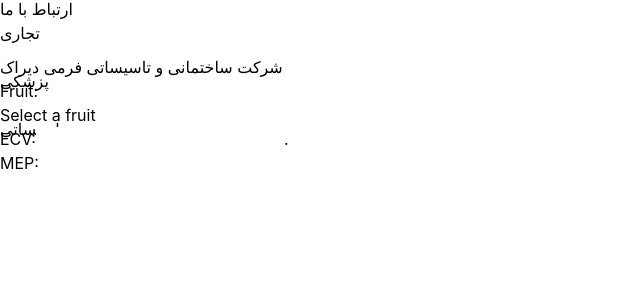
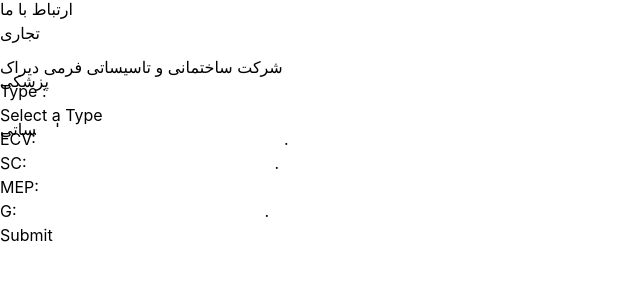
Before and after one commit to sepehrsdgh/Javidi, a Next.js app: page /testInput in a window 1280 px wide. Shown: the part 459-740 px from the top of the page, without its empty margins (0-640 px from the left). Built offline with nearby package versions, Linux system fonts and the light colour scheme; some icons are missing.

Commit message:
complete functionalty

```diff
--- a/components/input/DecimalInput.jsx
+++ b/components/input/DecimalInput.jsx
@@ -47,15 +47,13 @@ const DecimalInput = (props) => {
     }
     return inputFields;
   };
-
-  const inputErrors = useSelector((state) => state.input.inputError);
-  console.log(inputErrors, "test");
-
   return (
     <div className="flex items-center space-x-2 p-4">
       <label className="text-lg font-semibold">{label}:</label>
       {renderInputFields()}
-      {inputErrors.find((ele) => ele.id == id) && <div>58</div>}
+      <div
+        className={`input-${id}-error opacity-0 text-red-400 font-iranBlack transition-all duration-700`}
+      ></div>
     </div>
   );
 };
--- a/components/input/DropDownInput.jsx
+++ b/components/input/DropDownInput.jsx
@@ -1,7 +1,15 @@
-import React, { forwardRef, useState } from "react";
+import React, { forwardRef, useEffect, useRef, useState } from "react";
 
 const DropdownInput = (props) => {
-  const { onComplete, afterSelect, id, i = 0, tabIndex, rangeValue } = props;
+  const {
+    onComplete,
+    afterSelect,
+    id,
+    i = 0,
+    tabIndex,
+    rangeValue,
+    label,
+  } = props;
   const [selectedValue, setSelectedValue] = useState("");
   const [isDropdownOpen, setIsDropdownOpen] = useState(false);
   const handleSelect = (value) => {
@@ -14,21 +22,39 @@ const DropdownInput = (props) => {
     setIsDropdownOpen(!isDropdownOpen);
   };
 
+  const dropdownRef = useRef(null);
+
+  useEffect(() => {
+    const handleClickOutside = (event) => {
+      if (dropdownRef.current && !dropdownRef.current.contains(event.target)) {
+        setIsDropdownOpen(false);
+      }
+    };
+
+    document.addEventListener("mousedown", handleClickOutside);
+    return () => {
+      document.removeEventListener("mousedown", handleClickOutside);
+    };
+  }, []);
+
   return (
-    <div className="relative flex items-center gap-2  w-64 p-4">
+    <div
+      ref={dropdownRef}
+      className="relative flex items-center gap-2  w-64 p-4"
+    >
       <label
         id={`input-${id}-${i}`}
         className="text-lg font-semibold cursor-pointer mb-2"
         onClick={toggleDropdown}
         tabIndex={tabIndex}
       >
-        Fruit:
+        {label} :
       </label>
       <div
         className="w-full p-2 border border-gray-300 rounded-md bg-gray-50 cursor-pointer"
         onClick={toggleDropdown}
       >
-        {selectedValue || "Select a fruit"}
+        {selectedValue || `Select a ${label}`}
       </div>
       {isDropdownOpen && (
         <ul className="absolute w-full bg-white border border-gray-300 rounded-md mt-2 z-10">
--- a/components/input/input.js
+++ b/components/input/input.js
@@ -30,6 +30,11 @@ const InputTypeEnum = {
 
 const InputFormatEnum = {
   Decimal: "decimal",
+  DropDown: "DropDown",
+};
+
+const InputErrorMessageEnum = {
+  outOfRange: "خارج از محدوده ی مجاز ",
 };
 
 class CatchyInput {
@@ -65,6 +70,8 @@ class CatchyInput {
     this.firstInputINBeforeGroup = `input-${this.id - 1}-${0}`;
     this.firstInputInNextGroup = `input-${this.id + 1}-${0}`;
     this.groupIdPattern = `[id^="input-${this.id}-"]`;
+    this.divErrorPattern = `.input-${this.id}-error`;
+    return this;
   };
 }
 
@@ -78,6 +85,7 @@ class DecimalInputHandler extends CatchyInput {
     maxLength,
     inputCount,
     decimalCount,
+    signed,
     ReduxDispatch
   ) {
     super(id, rangeValue, regex, tabIndex, label, maxLength, ReduxDispatch);
@@ -87,14 +95,27 @@ class DecimalInputHandler extends CatchyInput {
     this.regex = regex;
     this.tabIndex = tabIndex;
     this.type = InputTypeEnum.Text;
+    this.signed = signed;
+    this.inputType = InputFormatEnum.Decimal;
   }
 
   handleInputChange = (e, index, inputs, setInputs) => {
-    this.ReduxDispatch(deleteInputError({ id: this.id }));
+    this.hideError();
     this.inputIdMaker(index);
     const value = e.target.value;
 
-    if ((this.regex.test(value) || value === ".") && value.length === 1) {
+    if (
+      (this.regex.test(value) || (index == 0 && this.signed)) &&
+      value.length === 1
+    ) {
+      if (index == 0 && this.signed && value != "+" && value != "-") {
+        const newInputs = [...inputs];
+        newInputs[0] = "+";
+        newInputs[1] = value;
+        setInputs(newInputs);
+        this.goToNextInput();
+        return;
+      }
       const newInputs = [...inputs];
       newInputs[index] = value;
       setInputs(newInputs);
@@ -115,12 +136,12 @@ class DecimalInputHandler extends CatchyInput {
 
   goToNextGroup = () => {
     this.formatValue();
-    if (this.finalValue > 8) {
-      this.ReduxDispatch(
-        addInputError({ id: this.id, message: "out of range!" })
-      );
+    document.getElementById(this.firstInputInNextGroup)?.focus();
+    const errorDiv = document.querySelector(this.divErrorPattern);
+    //must dynamic
+    if (this.validationCheck()) {
+      this.showError();
     }
-    document.getElementById(this.firstInputInNextGroup)?.focus();
   };
 
   goToBeforeGroup = () => {
@@ -132,7 +153,7 @@ class DecimalInputHandler extends CatchyInput {
   };
 
   handleKeyDown = (e, index, inputs, setInputs) => {
-    this.ReduxDispatch(deleteInputError({ id: this.id }));
+    this.hideError();
     this.inputIdMaker(index);
     const newInputs = [...inputs];
     const format = e.target.dataset.format;
@@ -140,7 +161,7 @@ class DecimalInputHandler extends CatchyInput {
     if (key === keyBoardEnum.Enter) {
       e.preventDefault();
       if (e.target.value == "" && format == InputFormatEnum.Decimal) {
-        this.autoFillDecimalValue();
+        this.autoFillDecimalValue(index, newInputs, setInputs);
       } else {
         this.goToNextGroup();
       }
@@ -190,25 +211,26 @@ class DecimalInputHandler extends CatchyInput {
         : integerPart;
 
     this.finalValue = finalValue;
+    return this;
   };
 
-  autoFillDecimalValue = () => {
+  autoFillDecimalValue = (index, newInputs, setInputs) => {
     const allInputs = document.querySelectorAll(this.groupIdPattern);
     const nonDecimalInputs = [];
     const decimalInputs = [];
 
-    allInputs.forEach((input) => {
+    allInputs.forEach((input, index) => {
       const format = input.dataset.format;
       if (format === InputFormatEnum.Decimal) {
-        decimalInputs.push(input);
+        decimalInputs.push({ index, data: input });
       } else {
-        nonDecimalInputs.push(input);
+        nonDecimalInputs.push({ index, data: input });
       }
     });
 
     nonDecimalInputs.forEach((input) => {
-      if (input.value.trim() === "") {
-        const groupId = input.id.split("-").slice(0, -1).join("-");
+      if (input.data.value.trim() === "") {
+        const groupId = input.data.id.split("-").slice(0, -1).join("-");
         const groupDecimalInputs = decimalInputs.filter((decimalInput) =>
           decimalInput.id.startsWith(groupId)
         );
@@ -223,17 +245,41 @@ class DecimalInputHandler extends CatchyInput {
             }
           });
         }
-
-        input.value = "0";
+        input.data.value = "0";
       }
     });
 
     decimalInputs.forEach((input) => {
-      if (input.value.trim() === "") {
-        input.value = "0";
+      if (input.data.value.trim() === "") {
+        input.data.value = "0";
+        newInputs[input.index] = "0";
+        setInputs(newInputs);
       }
     });
     this.goToNextGroup();
+  };
+
+  validationCheck = () => {
+    const [min, max] = this.rangeValue;
+    return this.finalValue < min || this.finalValue > max;
+  };
+
+  showError = () => {
+    const errorDiv = document.querySelector(this.divErrorPattern);
+    //must correct format of validation and add []
+    errorDiv.innerHTML = InputErrorMessageEnum.outOfRange + this.rangeValue;
+    if (errorDiv && errorDiv.classList.contains("opacity-0")) {
+      errorDiv.classList.remove("opacity-0");
+      errorDiv.classList.add("opacity-100");
+    }
+  };
+
+  hideError = () => {
+    const errorDiv = document.querySelector(this.divErrorPattern);
+    if (errorDiv && errorDiv.classList.contains("opacity-100")) {
+      errorDiv.classList.remove("opacity-100");
+      errorDiv.classList.add("opacity-0");
+    }
   };
 }
 
@@ -245,6 +291,7 @@ class DropDownInputHandler extends CatchyInput {
     this.tabIndex = tabIndex;
     this.type = InputTypeEnum.Text;
     this.label = label;
+    this.inputType = InputFormatEnum.DropDown;
   }
 
   afterSelect = () => {
--- a/pages/testInput.jsx
+++ b/pages/testInput.jsx
@@ -1,49 +1,36 @@
-import React, { useRef } from "react";
+import React from "react";
 import DropdownInput from "../components/input/DropDownInput";
 import DecimalInput from "../components/input/DecimalInput";
-import {
-  DecimalInputHandler,
-  DropDownInputHandler,
-} from "../components/input/input";
-import { useDispatch } from "react-redux";
+import { allInputs } from "../utils/inputData";
+
+const getValueForEaciInput = () => {
+  const values = [];
+  for (let i = 1; i < allInputs.length; i++) {
+    const input = allInputs[i];
+    input.inputIdMaker();
+    input.formatValue();
+    values.push(input.finalValue);
+  }
+  console.log(values);
+};
+
 export default function TestInput() {
-  const dispatch = useDispatch();
-  const input1 = new DropDownInputHandler(
-    0,
-    ["Apple", "Banana", "Cherry", "Grapes", "Orange"],
-    null,
-    0,
-    "fruit:"
-  );
-  const input2 = new DecimalInputHandler(
-    1,
-    [0.0, 8.0],
-    /^\d$/,
-    1,
-    "ECV",
-    undefined,
-    3,
-    2,
-    dispatch
-  );
-  const input3 = new DecimalInputHandler(
-    2,
-    [0.0, 3.0],
-    /^\d$/,
-    2,
-    "MEP",
-    undefined,
-    4,
-    0,
-    dispatch
-  );
-  const allInput = [input2, input3];
+  const submitHandler = (e) => {
+    e.preventDefault();
+    getValueForEaciInput();
+  };
   return (
-    <form className="flex flex-col gap-4 p-4">
-      <DropdownInput {...input1} />
-      {allInput.map((ele, i) => (
+    <form onSubmit={submitHandler} className="flex flex-col gap-4 p-4">
+      <DropdownInput {...{ ...allInputs[0] }} />
+      {allInputs.slice(1, 5).map((ele, i) => (
         <DecimalInput key={i} {...ele} />
       ))}
+      <button
+        type="submit"
+        className="mt-4 bg-blue-500 text-white py-2 px-4 rounded"
+      >
+        Submit
+      </button>
     </form>
   );
 }
--- /dev/null
+++ b/utils/inputData.js
@@ -0,0 +1,60 @@
+import {
+  DecimalInputHandler,
+  DropDownInputHandler,
+} from "../components/input/input";
+
+const input1 = new DropDownInputHandler(
+  0,
+  ["Apple", "Banana", "Cherry", "Grapes", "Orange"],
+  null,
+  0,
+  "Type"
+);
+const input2 = new DecimalInputHandler(
+  1,
+  [0.0, 8.0],
+  /^\d$/,
+  1,
+  "ECV",
+  undefined,
+  3,
+  2,
+  false
+);
+const input3 = new DecimalInputHandler(
+  2,
+  [0.0, 3.0],
+  /^\d$/,
+  2,
+  "SC",
+  undefined,
+  3,
+  2,
+  false
+);
+const input4 = new DecimalInputHandler(
+  3,
+  [-600, 400],
+  /^\d$/,
+  3,
+  "MEP",
+  undefined,
+  4,
+  0,
+  true
+);
+const input5 = new DecimalInputHandler(
+  4,
+  [0.0, 1.0],
+  /^\d$/,
+  4,
+  "G",
+  undefined,
+  3,
+  2,
+  false
+);
+
+const allInputs = [input1, input2, input3, input4, input5];
+
+module.exports = { allInputs };
```
